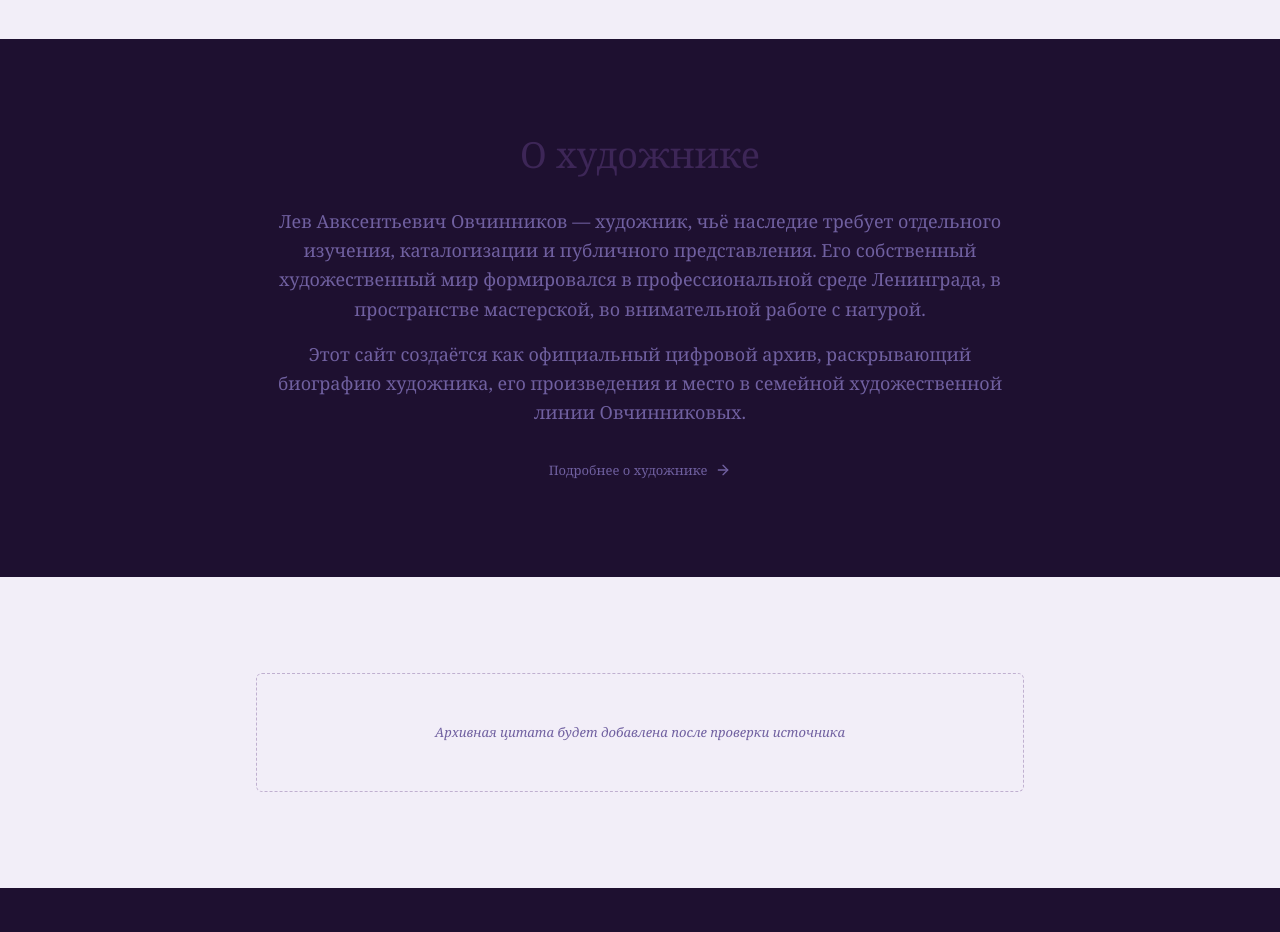
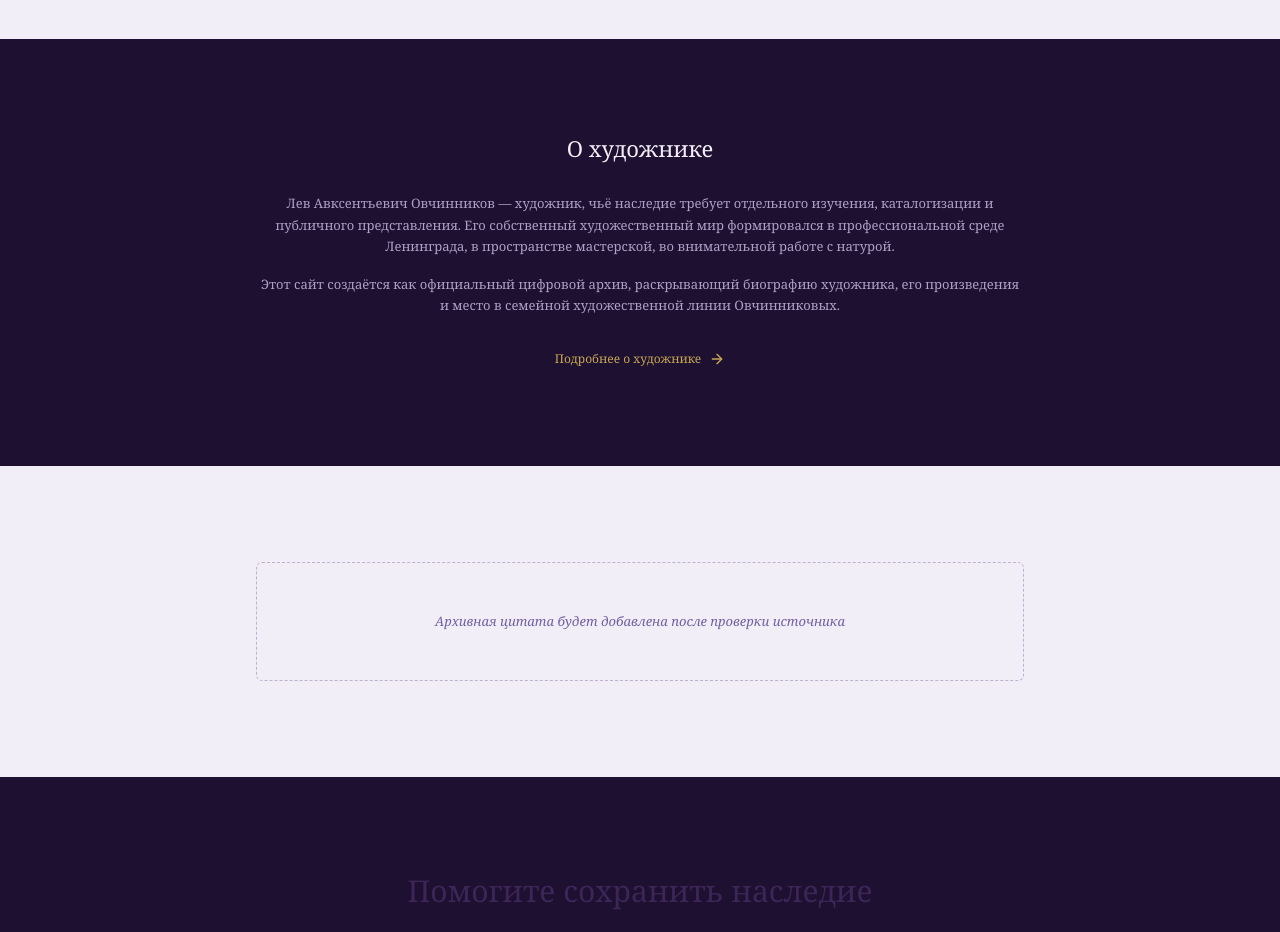
Before and after one commit to odmal88/LA_Ovchinnikov, a Next.js app: page / in a window 1280 px wide. Shown: the part 1960-2892 px from the top of the page. Built offline with nearby package versions, Linux system fonts and the light colour scheme.

Commit message:
Make about preview dark violet section

```diff
--- a/components/home/about-preview.tsx
+++ b/components/home/about-preview.tsx
@@ -4,14 +4,14 @@ import { homeContent } from "@/lib/data/site-config";
 
 export function AboutPreview() {
   return (
-    <section className="py-16 md:py-24 bg-section">
+    <section className="py-16 md:py-24 bg-deep-violet">
       <div className="container mx-auto px-4 md:px-6">
         <div className="max-w-3xl mx-auto text-center">
-          <h2 className="font-serif text-3xl md:text-4xl text-foreground mb-8">
+          <h2 className="font-serif text-[22px] font-normal text-background mb-8">
             О художнике
           </h2>
 
-          <div className="space-y-4 text-base md:text-lg text-muted-foreground leading-relaxed mb-8">
+          <div className="space-y-4 text-[13px] text-dark-text leading-[1.65] mb-8">
             {homeContent.aboutPreview.split("\n\n").map((paragraph, index) => (
               <p key={index} className="text-pretty">
                 {paragraph}
@@ -21,7 +21,7 @@ export function AboutPreview() {
 
           <Link
             href="/about"
-            className="inline-flex items-center gap-2 text-olive hover:text-foreground font-medium transition-colors"
+            className="inline-flex items-center gap-2 text-[12px] text-gold hover:text-background font-normal transition-colors"
           >
             Подробнее о художнике
             <ArrowRight className="h-4 w-4" />
```
